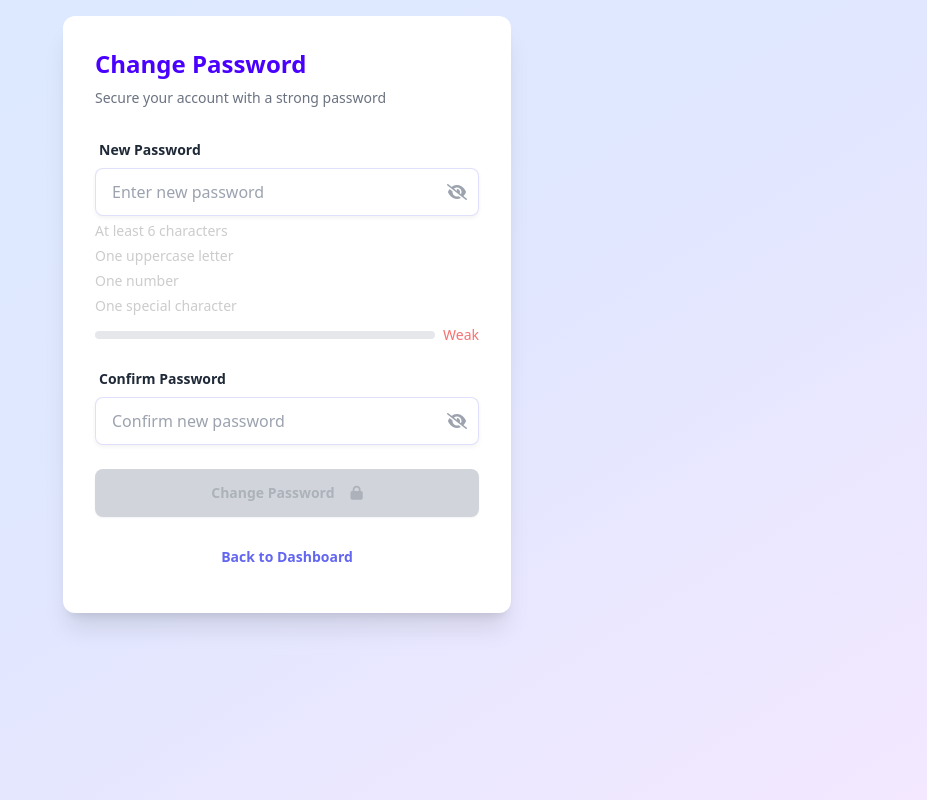
After one commit to ohmparmar/prompt2pic, a Django app: page /image/change-password/ in a window 1280 px wide. The commit adds this page. Shown: the whole page, without its empty margins (353-1280 px from the left). Run offline with Django 5.2, Linux system fonts and the light colour scheme; the visitor is signed in with stand-in values (Sample User, id 1); some libraries are stand-ins or nearby versions.

Commit message:
Bug fix in change password

```diff
--- /dev/null
+++ b/prompt2pic/image_generation/templates/image_generation/change_password.html
@@ -0,0 +1,273 @@
+{% load static %}
+<!DOCTYPE html>
+<html lang="en" data-theme="light">
+  <head>
+    <meta charset="UTF-8" />
+    <meta name="viewport" content="width=device-width, initial-scale=1.0" />
+    <title>Change Password - Prompt2Pic</title>
+    <link
+      href="https://cdn.jsdelivr.net/npm/daisyui@latest/dist/full.css"
+      rel="stylesheet"
+      type="text/css"
+    />
+    <script src="https://cdn.tailwindcss.com"></script>
+    <link
+      rel="stylesheet"
+      href="https://cdnjs.cloudflare.com/ajax/libs/font-awesome/6.0.0-beta3/css/all.min.css"
+    />
+    <style>
+      /* Custom Styles from Dashboard */
+      .validation-list li {
+        color: #ccc;
+        font-size: 0.875rem;
+        margin-top: 0.25rem;
+      }
+      .validation-list li.valid {
+        color: #10b981; /* Tailwind green-500 */
+      }
+      .text-error {
+        color: #f87171; /* Tailwind red-400 */
+        font-size: 0.875rem;
+        margin-top: 0.25rem;
+      }
+      .input-bordered {
+        border: 1px solid rgba(99, 102, 241, 0.2);
+        box-shadow: 0 2px 4px rgba(0, 0, 0, 0.05);
+      }
+      .btn-primary {
+        background: linear-gradient(135deg, #6366f1, #818cf8);
+        border: none;
+        color: white;
+      }
+      .btn-primary:disabled {
+        background: #d1d5db; /* Tailwind gray-300 */
+        cursor: not-allowed;
+      }
+      .btn-ghost {
+        color: #6366f1; /* Tailwind indigo-600 */
+      }
+      .shadow-xl {
+        box-shadow: 0 20px 25px -5px rgba(0, 0, 0, 0.1),
+          0 10px 10px -5px rgba(0, 0, 0, 0.04);
+      }
+      .progress-bar-container {
+        width: 100%;
+        background-color: #e5e7eb; /* Tailwind gray-200 */
+        border-radius: 9999px;
+        height: 0.5rem;
+      }
+      .progress-bar {
+        height: 100%;
+        border-radius: 9999px;
+        transition: width 0.3s ease, background-color 0.3s ease;
+      }
+      .strength-indicator {
+        display: flex;
+        align-items: center;
+        gap: 0.5rem;
+        margin-top: 0.5rem;
+      }
+      #strengthLabel {
+        font-size: 0.875rem;
+        font-weight: 500;
+      }
+    </style>
+  </head>
+  <body
+    class="min-h-screen bg-gradient-to-br from-blue-100 via-indigo-100 to-purple-100"
+  >
+    <div class="container mx-auto p-4">
+      <div
+        class="card w-full max-w-md mx-auto bg-base-100 shadow-xl rounded-xl"
+      >
+        <div class="card-body">
+          <h2 class="card-title text-2xl font-bold text-primary">
+            Change Password
+          </h2>
+          <p class="text-sm text-gray-500 mb-4">
+            Secure your account with a strong password
+          </p>
+
+          {% if error %}
+          <div class="alert alert-error mb-4">
+            <p>{{ error }}</p>
+          </div>
+          {% endif %}
+
+          <form
+            method="post"
+            action="{% url 'image_generation:change_password' %}"
+          >
+            {% csrf_token %}
+            <div class="form-control mb-4">
+              <label class="label" for="newPassword">
+                <span class="label-text font-semibold">New Password</span>
+              </label>
+              <div class="relative">
+                <input
+                  type="password"
+                  id="newPassword"
+                  name="new_password"
+                  class="input input-bordered w-full pr-10"
+                  placeholder="Enter new password"
+                  required
+                />
+                <span
+                  class="absolute inset-y-0 right-0 flex items-center pr-3 cursor-pointer"
+                  onclick="togglePasswordVisibility('newPassword')"
+                >
+                  <i
+                    class="fas fa-eye-slash text-gray-400 hover:text-primary"
+                  ></i>
+                </span>
+              </div>
+              <ul class="validation-list">
+                <li data-validation="length">At least 6 characters</li>
+                <li data-validation="uppercase">One uppercase letter</li>
+                <li data-validation="number">One number</li>
+                <li data-validation="special">One special character</li>
+              </ul>
+              <div class="strength-indicator">
+                <div class="progress-bar-container">
+                  <div class="progress-bar" id="progressBar"></div>
+                </div>
+                <span id="strengthLabel"></span>
+              </div>
+            </div>
+
+            <div class="form-control mb-4">
+              <label class="label" for="confirmPassword">
+                <span class="label-text font-semibold">Confirm Password</span>
+              </label>
+              <div class="relative">
+                <input
+                  type="password"
+                  id="confirmPassword"
+                  name="confirm_password"
+                  class="input input-bordered w-full pr-10"
+                  placeholder="Confirm new password"
+                  required
+                />
+                <span
+                  class="absolute inset-y-0 right-0 flex items-center pr-3 cursor-pointer"
+                  onclick="togglePasswordVisibility('confirmPassword')"
+                >
+                  <i
+                    class="fas fa-eye-slash text-gray-400 hover:text-primary"
+                  ></i>
+                </span>
+              </div>
+              <p id="confirmError" class="text-error hidden">
+                Passwords do not match
+              </p>
+            </div>
+
+            <div class="form-control mt-6 flex flex-col items-center gap-4">
+              <button
+                type="submit"
+                class="btn btn-primary w-full"
+                id="changePasswordSubmit"
+                disabled
+              >
+                Change Password <i class="fas fa-lock ml-2"></i>
+              </button>
+              <a
+                href="{% url 'image_generation:dashboard' %}"
+                class="btn btn-ghost"
+                >Back to Dashboard</a
+              >
+            </div>
+          </form>
+        </div>
+      </div>
+    </div>
+
+    <script>
+      const newPassword = document.getElementById("newPassword");
+      const confirmPassword = document.getElementById("confirmPassword");
+      const submitBtn = document.getElementById("changePasswordSubmit");
+
+      function checkPasswordStrength(password) {
+        return {
+          length: password.length >= 6,
+          uppercase: /[A-Z]/.test(password),
+          number: /\d/.test(password),
+          special: /[!@#$%^&*()_+\-=\[\]{};':"\\|,.<>\/?]/.test(password),
+        };
+      }
+
+      function updateStrengthIndicator(strength) {
+        // Update validation list
+        document.querySelectorAll(".validation-list li").forEach((li) => {
+          const type = li.dataset.validation;
+          li.classList.toggle("valid", strength[type]);
+        });
+
+        // Calculate number of criteria met
+        const criteriaMet = Object.values(strength).filter(Boolean).length;
+        const progressBar = document.getElementById("progressBar");
+        const strengthLabel = document.getElementById("strengthLabel");
+
+        // Calculate progress bar width (0%, 25%, 50%, 75%, 100%) based on criteria met
+        const percentage = (criteriaMet / 4) * 100;
+        progressBar.style.width = percentage + "%";
+
+        // Set color and label based on strength
+        if (criteriaMet <= 2) {
+          // Weak: 0-2 criteria met, red bar
+          progressBar.style.backgroundColor = "#f87171"; // red-400
+          strengthLabel.textContent = "Weak";
+          strengthLabel.style.color = "#f87171";
+        } else if (criteriaMet === 3) {
+          // Moderate: 3 criteria met, yellow bar
+          progressBar.style.backgroundColor = "#fbbf24"; // amber-400
+          strengthLabel.textContent = "Moderate";
+          strengthLabel.style.color = "#fbbf24";
+        } else if (criteriaMet === 4) {
+          // Strong: all 4 criteria met, green bar
+          progressBar.style.backgroundColor = "#10b981"; // green-500
+          strengthLabel.textContent = "Strong";
+          strengthLabel.style.color = "#10b981";
+        }
+      }
+
+      function validateForm() {
+        const password = newPassword.value;
+        const confirm = confirmPassword.value;
+        const strength = checkPasswordStrength(password);
+        const isValid =
+          Object.values(strength).every(Boolean) && password === confirm;
+
+        submitBtn.disabled = !isValid;
+        document
+          .getElementById("confirmError")
+          .classList.toggle("hidden", password === confirm);
+      }
+
+      newPassword.addEventListener("input", () => {
+        const strength = checkPasswordStrength(newPassword.value);
+        updateStrengthIndicator(strength);
+        validateForm();
+      });
+
+      confirmPassword.addEventListener("input", validateForm);
+
+      function togglePasswordVisibility(id) {
+        const input = document.getElementById(id);
+        const icon = input.nextElementSibling.querySelector("i");
+        if (input.type === "password") {
+          input.type = "text";
+          icon.classList.replace("fa-eye-slash", "fa-eye");
+        } else {
+          input.type = "password";
+          icon.classList.replace("fa-eye", "fa-eye-slash");
+        }
+      }
+
+      // Initialize strength indicator and form validation on page load
+      const initialStrength = checkPasswordStrength(newPassword.value);
+      updateStrengthIndicator(initialStrength);
+      validateForm();
+    </script>
+  </body>
+</html>
--- a/prompt2pic/image_generation/views.py
+++ b/prompt2pic/image_generation/views.py
@@ -19,7 +19,7 @@ import requests
 import json
 import re
 from django.contrib.auth.decorators import login_required
-
+from django.contrib.auth import update_session_auth_hash
 
 client = openai.OpenAI(api_key=settings.OPENAI_API_KEY)  # Explicitly passing API key
 
@@ -268,10 +268,8 @@ pipe = pipe.to(device)
 #     return redirect('image_generation:dashboard')
 
 
+@login_required
 def generate_image(request):
-    if not request.user.is_authenticated:
-        return redirect("authentication:login")
-
     if request.method == "POST":
         try:
             prompt = request.POST.get("prompt", "").strip()
@@ -440,20 +438,22 @@ def change_password(request):
         confirm_password = request.POST.get("confirm_password", "")
 
         if not PASSWORD_REGEX.match(new_password):
-            messages.error(
-                request,
-                "Password must have one capital letter, one number, one special character, and be at least 6 characters long.",
+            error = "Password must have one capital letter, one number, one special character, and be at least 6 characters long."
+            return render(
+                request, "image_generation/change_password.html", {"error": error}
             )
-            return redirect("image_generation:dashboard")
+
         if new_password != confirm_password:
-            messages.error(request, "Passwords do not match.")
-            return redirect("image_generation:dashboard")
+            error = "Passwords do not match."
+            return render(
+                request, "image_generation/change_password.html", {"error": error}
+            )
 
-        # Update password and keep user logged in.
+        # Update password and keep user logged in
         user = request.user
         user.set_password(new_password)
         user.save()
-        update_session_auth_hash(request, user)  # Important: keeps the user logged in
+        update_session_auth_hash(request, user)
         messages.success(request, "Password changed successfully.")
         return redirect("image_generation:dashboard")
 
```
Also changed, not shown: prompt2pic/image_generation/templates/image_generation/dashboard.html (+51 -19 lines), prompt2pic/image_generation/urls.py (+9 -9 lines), prompt2pic/prompt2pic/settings.py (+19 -18 lines).
